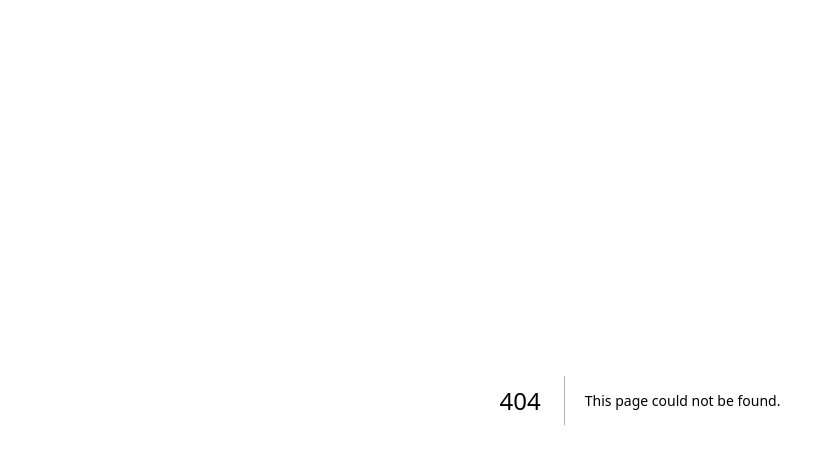
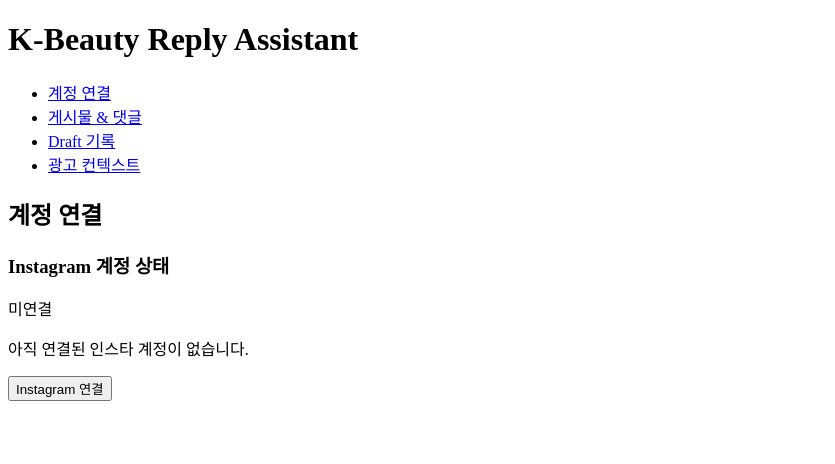
Before and after one commit to Lantertt/replier, a Next.js app: page /dashboard/account in a window 1280 px wide. Before the commit this address had no page. Shown: the top 464 px of the page, without its empty margins (0-835 px from the left). Built offline with nearby package versions, Linux system fonts and the light colour scheme.

Commit message:
feat: add instagram account connection page

```diff
--- /dev/null
+++ b/app/(dashboard)/dashboard/account/page.tsx
@@ -0,0 +1,12 @@
+import React from 'react';
+
+import ConnectionCard from '@/components/account/connection-card';
+
+export default function AccountPage() {
+  return (
+    <div>
+      <h2>계정 연결</h2>
+      <ConnectionCard connected={false} />
+    </div>
+  );
+}
--- /dev/null
+++ b/components/account/connection-card.tsx
@@ -0,0 +1,26 @@
+import React from 'react';
+
+interface ConnectionCardProps {
+  username?: string;
+  igUserId?: string;
+  connected: boolean;
+}
+
+export default function ConnectionCard({ username, igUserId, connected }: ConnectionCardProps) {
+  return (
+    <section>
+      <h3>Instagram 계정 상태</h3>
+      <p>{connected ? '연결됨' : '미연결'}</p>
+      {connected ? (
+        <p>
+          {username} ({igUserId})
+        </p>
+      ) : (
+        <p>아직 연결된 인스타 계정이 없습니다.</p>
+      )}
+      <a href="/api/instagram/connect">
+        <button type="button">Instagram 연결</button>
+      </a>
+    </section>
+  );
+}
```
Also changed, not shown: 1 other file (tests, documents, lock files or other folders).
